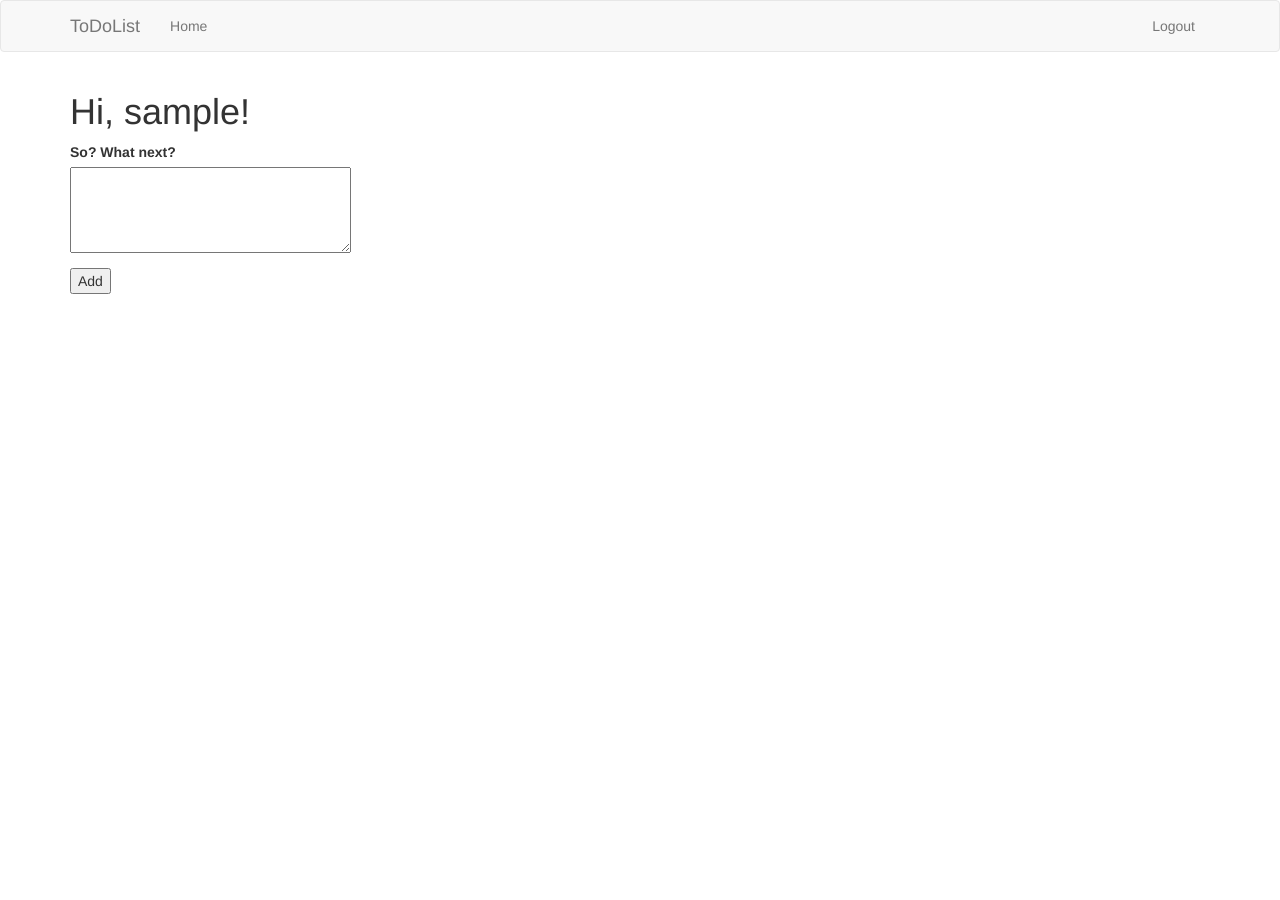
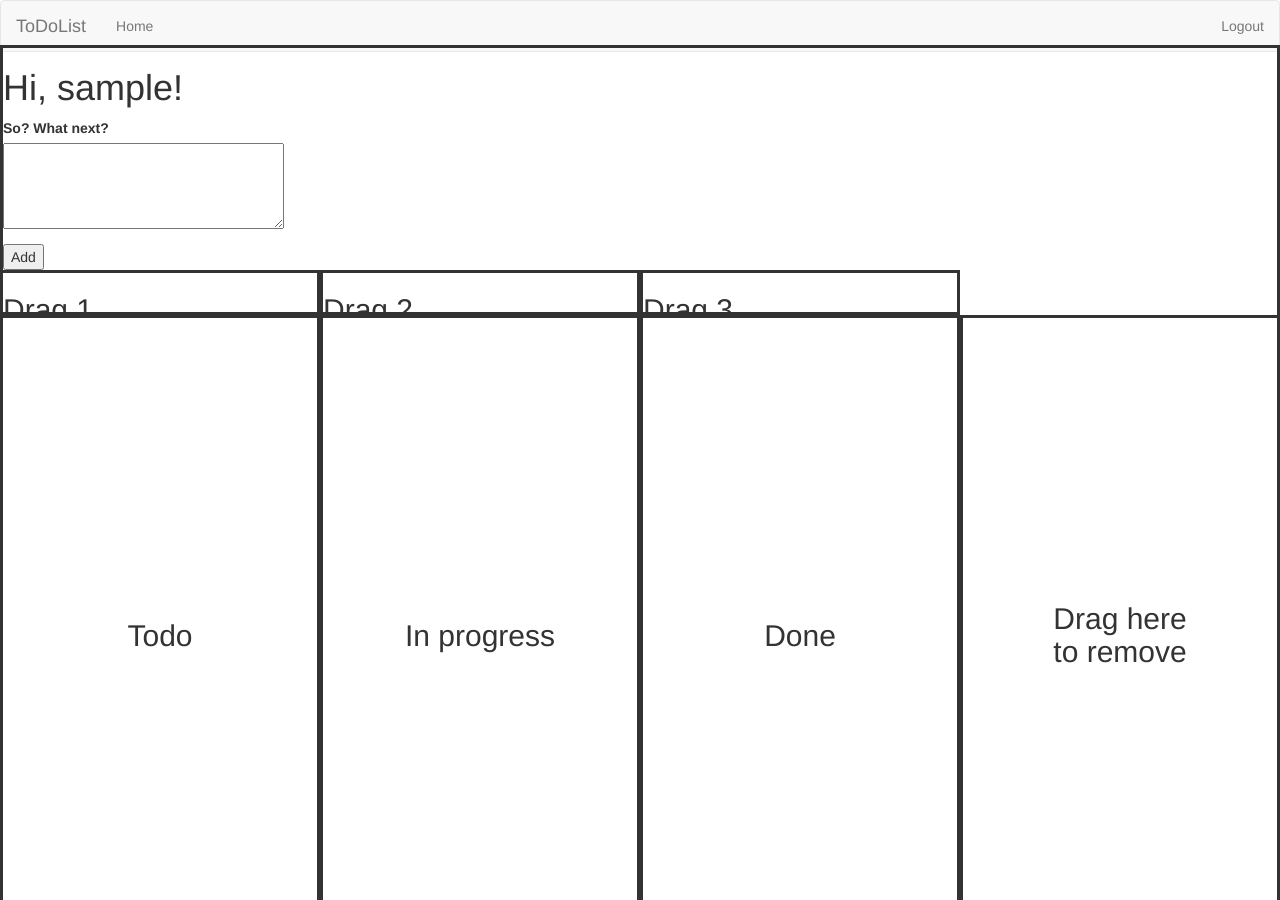
Before and after one commit to XernPLL/ProgrammingChallenges, a Flask app: page /todolist in a window 1280 px wide. Run offline with Flask 2, Linux system fonts and the light colour scheme; the visitor is signed in with stand-in values (Sample User, id 1); data comes from the database, SQL or seed files in the repository; data that the repository does not hold is empty; some libraries are stand-ins or nearby versions.

Commit message:
Half work

```diff
--- /dev/null
+++ b/009_ToDoListFlask/app/static/styles.css
@@ -0,0 +1,91 @@
+/* Split the screen in half */
+.split {
+  height: 100%;
+  width: 50%;
+  position: fixed;
+  z-index: 1;
+
+  overflow-x: hidden;
+  padding-top: 0px;
+  border: solid;
+}
+
+.drag1{
+  top: 30%;
+  height: 5%;
+  width: 25%;
+  left: 0;
+  background-color: white;
+}
+
+.drag2{
+  top: 30%;
+  height: 5%;
+  width: 25%;
+  left: 25%;
+  background-color: white;
+}
+
+.drag3{
+  top: 30%;
+  height: 5%;
+  width: 25%;
+  left: 50%;
+  background-color: white;
+}
+
+.top {
+  top: 5%;
+  left: 0;
+  height: 70%;
+  width: 100%;
+}
+
+/* Control the left side */
+.left1 {
+  top: 35%;
+  height: 70%;
+  width: 25%;
+  left: 0;
+  background-color: white;
+}
+
+.left2 {
+  top: 35%;
+  height: 70%;
+  width: 25%;
+  left: 25%;
+  background-color: white;
+}
+
+/* Control the right side */
+.right1 {
+  top: 35%;
+  height: 70%;
+  width: 25%;
+  right: 25%;
+  background-color: white;
+}
+
+.right2 {
+  top: 35%;
+  height: 70%;
+  width: 25%;
+  right: 0;
+  background-color: white;
+}
+
+/* If you want the content centered horizontally and vertically */
+.centered {
+  position: absolute;
+  top: 50%;
+  left: 50%;
+  transform: translate(-50%, -50%);
+  text-align: center;
+}
+
+/* Style the image inside the centered container, if needed */
+.centered img {
+  width: 150px;
+  border-radius: 50%;
+}
--- a/009_ToDoListFlask/app/templates/base.html
+++ b/009_ToDoListFlask/app/templates/base.html
@@ -4,9 +4,11 @@
     {% if title %}{{ title }} - Microblog{% else %}Welcome to Microblog{% endif %}
 {% endblock %}
 
+
+
 {% block navbar %}
     <nav class="navbar navbar-default">
-        <div class="container">
+
             <div class="navbar-header">
                 <button type="button" class="navbar-toggle collapsed" data-toggle="collapse" data-target="#bs-example-navbar-collapse-1" aria-expanded="false">
                     <span class="sr-only">Toggle navigation</span>
@@ -29,7 +31,7 @@
 
                 </ul>
             </div>
-        </div>
+
     </nav>
 {% endblock %}
 
--- a/009_ToDoListFlask/app/templates/todolist.html
+++ b/009_ToDoListFlask/app/templates/todolist.html
@@ -1,6 +1,12 @@
 {% extends "base.html" %}
 
+{% block styles %}
+{{super()}}
+  <link rel="stylesheet" href="{{url_for('.static', filename='styles.css')}}">
+{% endblock %}
+
 {% block app_content %}
+<div class = "split top">
     <h1>Hi, {{ current_user.username }}!</h1>
     <form action="" method="post">
         {{ form.hidden_tag() }}
@@ -10,21 +16,61 @@
         </p>
         <p>{{ form.submit() }}</p>
     </form>
+
+    </div>
+    <div class="split left1">
+      <div class="centered">
+        <h2>Todo</h2>
             {% for post in todoposts %}
                 <p>
-    Todo: <b>{{ post.body }}</b>
+                    <b>{{ post.body }}</b>
                  </p>
           {% endfor %}
+      </div>
+    </div>
 
+    <div class="split left2">
+      <div class="centered">
+         <h2>In progress</h2>
             {% for post in inprogressposts %}
                  <p>
-    In progress: <b>{{ post.body }}</b>
+                     <b>{{ post.body }}</b>
                 </p>
             {% endfor %}
+      </div>
+    </div>
 
+    <div class="split right1">
+      <div class="centered">
+         <h2>Done</h2>
             {% for post in doneposts %}
                 <p>
-    Done: <b>{{ post.body }}</b>
+                    <b>{{ post.body }}</b>
                 </p>
             {% endfor %}
+      </div>
+    </div>
+
+    <div class="split right2">
+      <div class="centered">
+         <h2>Drag here to remove</h2>
+
+      </div>
+    </div>
+
+    <div class="split drag1">
+         <h2>Drag 1</h2>
+
+    </div>
+
+    <div class="split drag2">
+         <h2>Drag 2</h2>
+
+
+    </div>
+
+    <div class="split drag3">
+         <h2>Drag 3</h2>
+
+    </div>
 {% endblock %}
```
Lines whose indentation alone changed are shown as unchanged.
